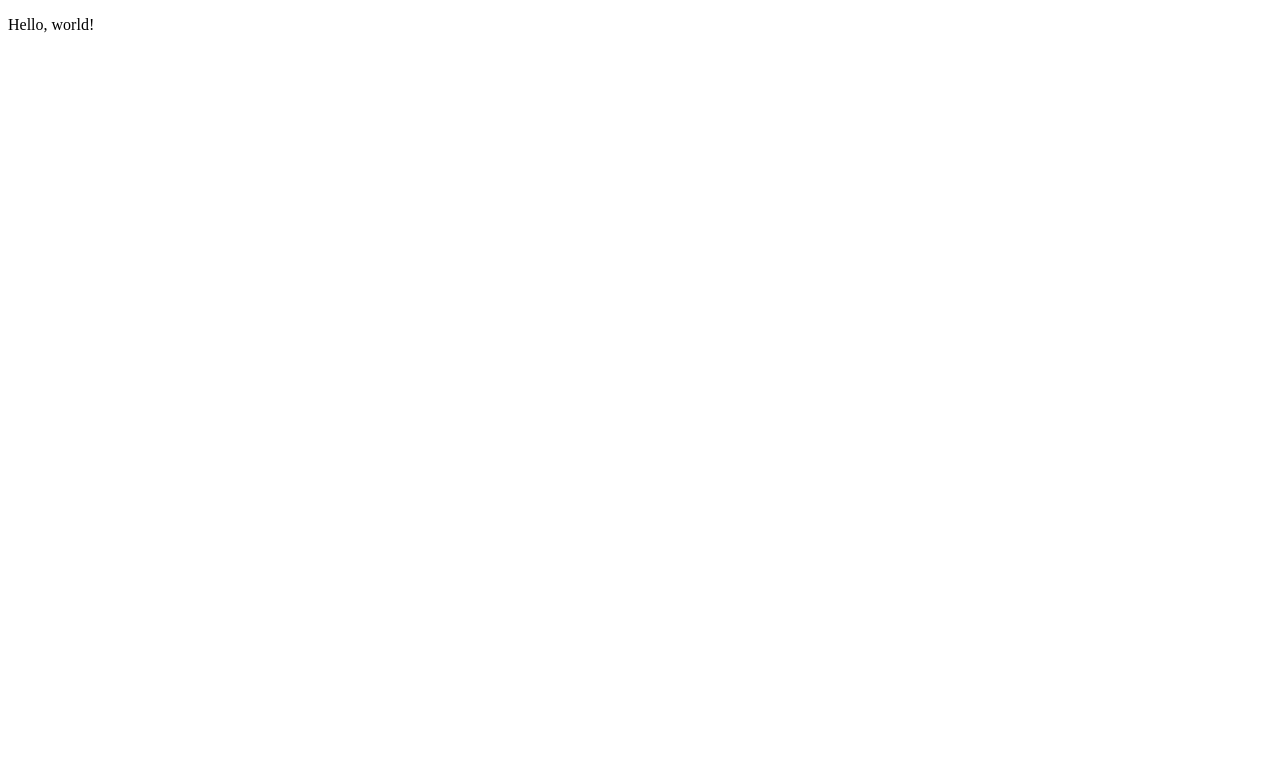
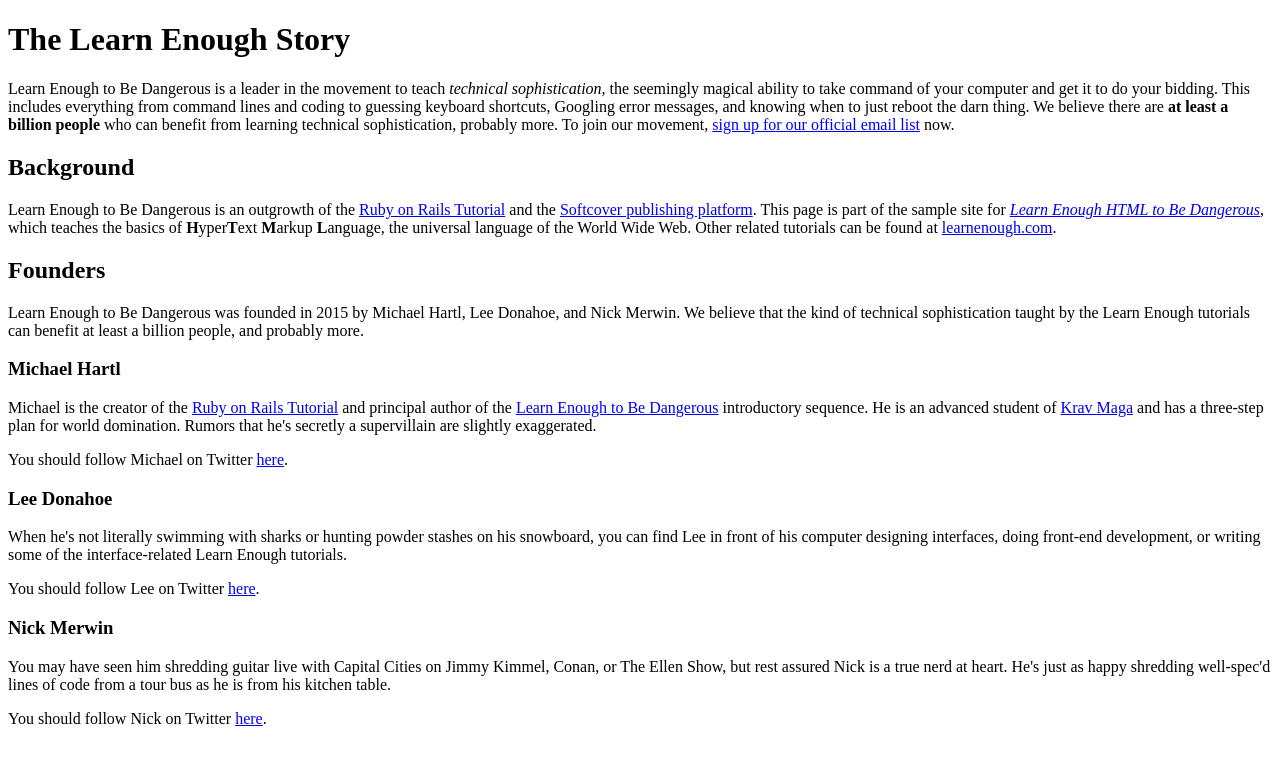
Before and after one commit to rynx01/sample_website, a plain HTML site: page index.html in a window 1280 px wide. Drawn offline with Linux system fonts and the light colour scheme.

Commit message:
Added multiple changes to index.html

```diff
--- a/index.html
+++ b/index.html
@@ -1,10 +1,90 @@
 <!DOCTYPE html>
 <html>
   <head>
-    <title>Page Title</title>
+    <title>Learn Enough to Be Dangerous</title>
     <meta charset="utf-8">
   </head>
   <body>
-    <p>Hello, world!</p>
+
+    <h1>The Learn Enough Story</h1>
+    <p>
+      Learn Enough to Be Dangerous is a leader in the movement to teach <em>
+      technical sophistication</em>, the seemingly magical ability to take
+      command of your computer and get it to do your bidding. This includes
+      everything from command lines and coding to guessing keyboard shortcuts,
+      Googling error messages, and knowing when to just reboot the darn thing.
+      We believe there are <strong>at least a billion people</strong> who
+      can benefit from learning technical sophistication, probably more. To
+      join our movement, <a href="http://learnenough.com/email">sign
+      up for our official email list</a> now.
+    </p>
+
+
+    <h2>Background</h2>
+    <p>
+      Learn Enough to Be Dangerous is an outgrowth of the
+      <a href="http://railstutorial.org/">Ruby on Rails Tutorial</a> and the
+      <a href="http://www.softcover.io/">Softcover publishing platform</a>.
+      This page is part of the sample site for
+      <a href="http://learnenough.com/html-tutorial"><em>Learn Enough HTML to
+      Be Dangerous</em></a>, which teaches the basics of
+      <strong>H</strong>yper<strong>T</strong>ext <strong>M</strong>arkup
+      <strong>L</strong>anguage, the universal language of the World Wide Web.
+      Other related tutorials can be found at
+      <a href="http://learnenough.com/">learnenough.com</a>.
+    </p>
+
+    <h2>Founders</h2>
+    <p>
+      Learn Enough to Be Dangerous was founded in 2015 by Michael Hartl, Lee
+      Donahoe, and Nick Merwin. We believe that the kind of technical
+      sophistication taught by the Learn Enough tutorials can benefit
+      at least a billion people, and probably more.
+    </p>
+
+    <h3>Michael Hartl</h3>
+    <p>
+      Michael is the creator of the <a href="http://railstutorial.org/">
+      Ruby on Rails Tutorial</a> and principal author of the
+      <a href="http://learnenough.com/">Learn Enough to Be Dangerous</a>
+      introductory sequence. He is an advanced student of
+      <a href="http://kravmaga.com/">Krav Maga</a> and has a three-step
+      plan for world domination. Rumors that he's secretly a supervillain
+      are slightly exaggerated.
+    </p>
+
+    <p>
+      You should follow Michael on Twitter
+      <a href="http://twitter.com/mhartl">here</a>.
+    </p>
+
+
+    <h3>Lee Donahoe</h3>
+    <p>
+      When he's not literally swimming with sharks or hunting powder stashes
+      on his snowboard, you can find Lee in front of his computer designing
+      interfaces, doing front-end development, or writing some of the
+      interface-related Learn Enough tutorials.
+    </p>
+
+    <p>
+      You should follow Lee on Twitter
+      <a href="https://twitter.com/leedonahoe">here</a>.
+    </p>
+
+
+    <h3>Nick Merwin</h3>
+    <p>
+      You may have seen him shredding guitar live with Capital Cities on Jimmy
+      Kimmel, Conan, or The Ellen Show, but rest assured Nick is a true nerd
+      at heart. He's just as happy shredding well-spec'd lines of code from a
+      tour bus as he is from his kitchen table.
+    </p>
+
+    <p>
+      You should follow Nick on Twitter
+      <a href="https://twitter.com/nickmerwin">here</a>.
+    </p>
+
   </body>
 </html>
```
